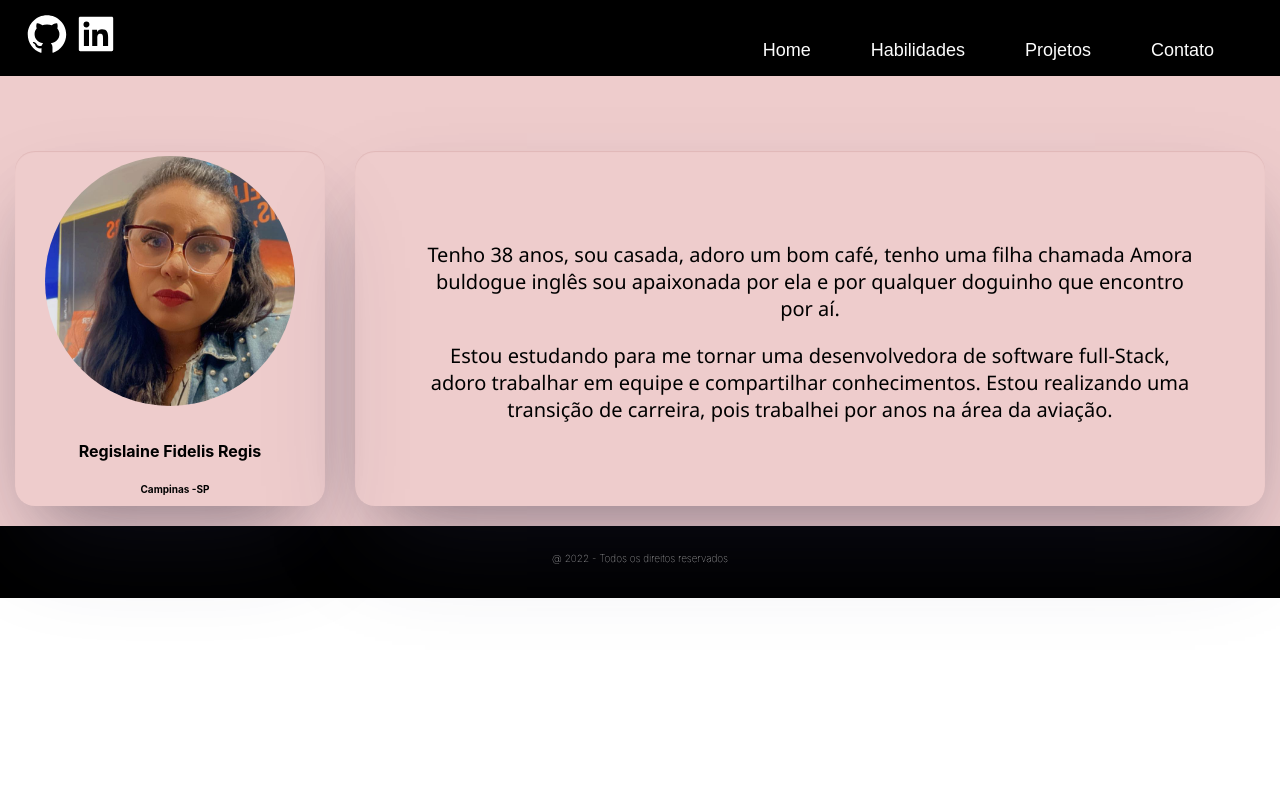
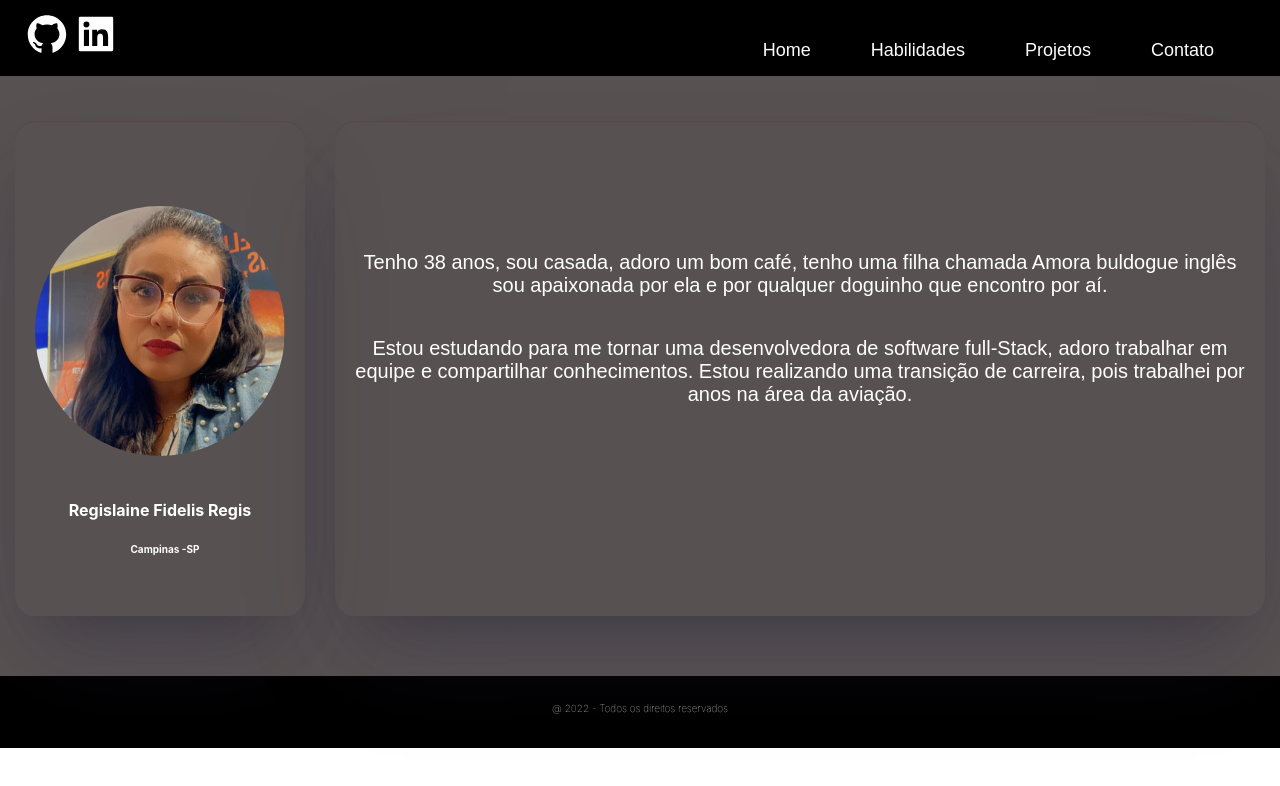
Before and after one commit to RegislaineRegis/portfolio_em_react, a React (Create React App) app: page / in a window 1280 px wide. Shown: the top 786 px of the page. Built offline with nearby package versions, Linux system fonts and the light colour scheme.

Commit message:
refactor: Home css

```diff
--- a/src/styles/Home.css
+++ b/src/styles/Home.css
@@ -1,9 +1,14 @@
+.home {
+  background-color: rgb(87, 81, 81);
+}
+
 .main {
   display: flex;
   flex-direction:row;
+  color: white;
   text-align: center;
-  height: 450px;
-  background-color:  #eecccc;
+  height: 600px;
+  background-color: rgb(87, 81, 81);
 }
 .title-main {
   display: flex;
@@ -11,13 +16,14 @@
   align-items: center;
   padding: 20px ;
   font-size: 16px;
+  margin-top: 20px;
 }
 .main-cards {
   display: flex;
   flex-direction: row;
   justify-content: center;
   width: 65%;
-  font-family:'Segoe UI', Tahoma, Geneva, Verdana, sans-serif;
+  font-family:Arial, Helvetica, sans-serif;
   vertical-align: center;
 }
 .title-text-main{
@@ -27,6 +33,7 @@
   margin-left: 10px;
   justify-content: center;
 }
+
 .main-card {
   border-radius: 20px;
   box-shadow: rgba(112, 9, 9, 0.1) 0 1px 1px 0 inset ,
@@ -34,18 +41,22 @@
   margin-bottom: 20px;
   margin-left: 15px;
   margin-right: 15px;
-  padding: 30px;
-  margin-top: 75px;
+  padding: 20px;
+  margin-top: 45px;
+  margin-bottom: 60px;
   transition: all 0.5s ease-in-out;
 }
+
 .main-foto {
   border-radius: 200px;
   margin-left: none;
-  margin-top: -25px;
+  margin-top: 65px;
 }
+
 .main-paragrafo {
+  display: flex;
+  flex-direction: column;
   font-size: 20px;
-  margin-top: 75px;
-  font-family:'Segoe UI', Tahoma, Geneva, Verdana, sans-serif;
-  padding: 70px;
+  padding-top: 110px;
+  font-family:Arial, Helvetica, sans-serif;
 }
```
